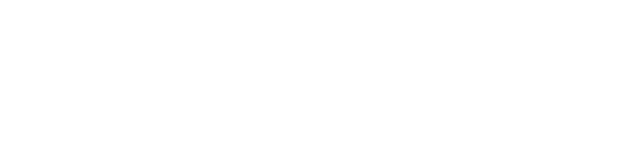
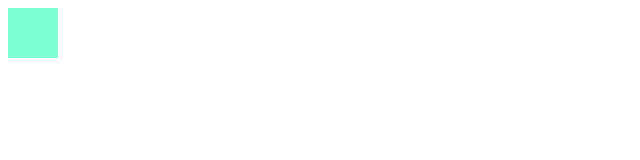
Before and after one commit to pdol-byte/HTML, a plain HTML site: page index.html in a window 1280 px wide. Shown: the whole page, without its empty margins (0-640 px from the left). Drawn offline with Linux system fonts and the light colour scheme.

Commit message:
Please enter the commit message for your changes. Lines starting with '#' will be ignored, and an empty message aborts the commit.
On branch main
Your branch is up to date with 'origin/main'.

Changes to be committed:
	modified:   index.html
	modified:   style.css

Changes not staged for commit:
	modified:   index.html
	modified:   style.css

Untracked files:
	"\320\234\320\260\321\210\320\265\320\275\321\214\320\272\320\260 \320\221\321\213\320\272\320\276\320\262\320\260.css"

```diff
--- a/index.html
+++ b/index.html
@@ -7,6 +7,8 @@
     <link rel="stylesheet" href="./style.css">
 </head>
 <body>
+    <div class="box">
 
+    </div>
 </body>
 </html>
--- a/style.css
+++ b/style.css
@@ -0,0 +1,7 @@
+.box
+{
+    width: 50px;
+    height: 50px;
+    background-color: aquamarine;
+    top: 100px;
+}
```
